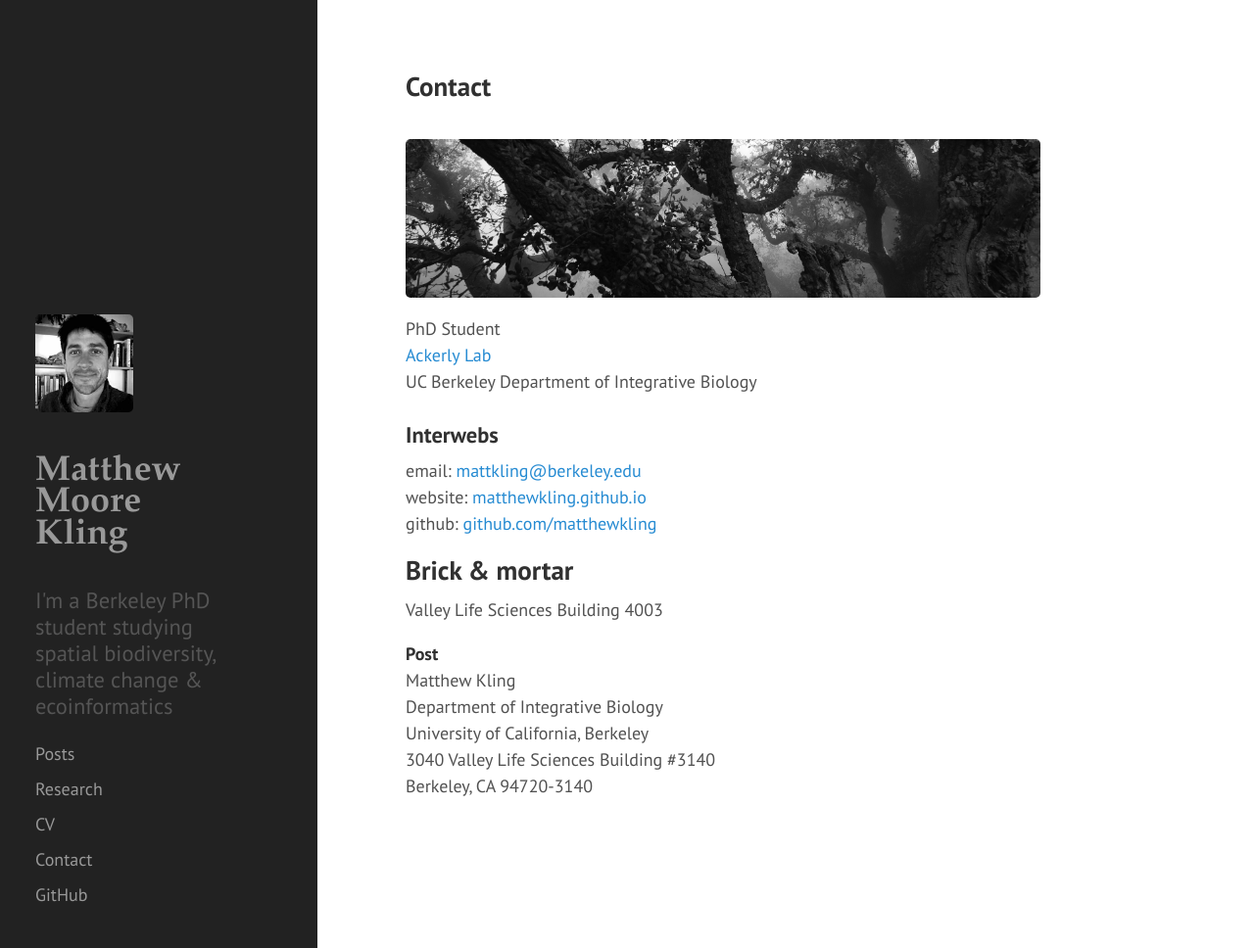
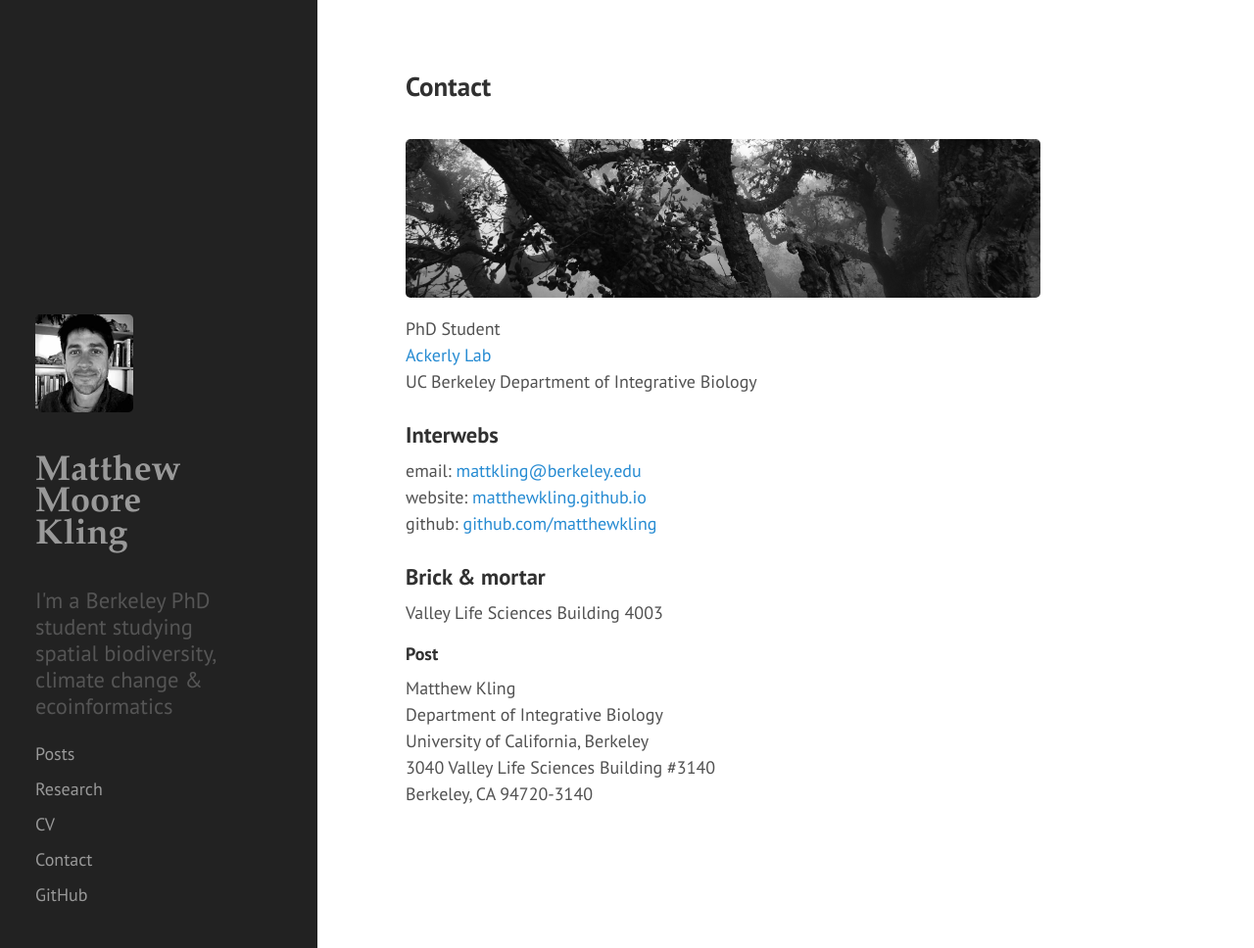
Before and after one commit to matthewkling/matthewkling.github.io, a Jekyll site: the page built from contact.md, in a window 1280 px wide and 968 px high. Shown: the whole window at 98% size. Built offline with Jekyll 4.4.1, drawn with Linux system fonts in a browser that asks for light colours.

```diff
--- a/contact.md
+++ b/contact.md
@@ -4,6 +4,7 @@ title: Contact
 ---
 <br>
 ![oaks](/assets/oaks.jpg)
+
 
 PhD Student <br>
 [Ackerly Lab](http://www.ackerlylab.org) <br>
@@ -14,10 +15,10 @@ email: [mattkling@berkeley.edu](mattkling@berkeley.edu) <br>
 website: [matthewkling.github.io](matthewkling.github.io) <br>
 github: [github.com/matthewkling](https://github.com/matthewkling) <br>
 
-## Brick & mortar
+### Brick & mortar
 Valley Life Sciences Building 4003 <br>
 
-**Post** <br>
+#### Post
 Matthew Kling <br>
 Department of Integrative Biology <br>
 University of California, Berkeley <br>
```
